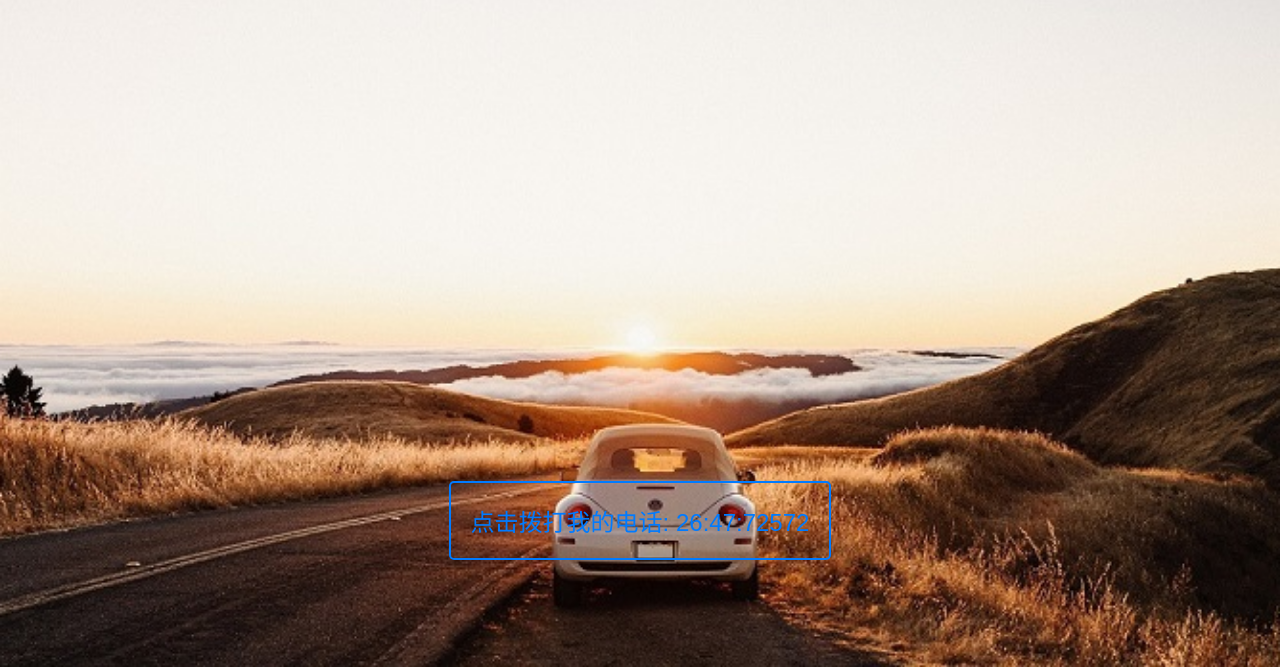
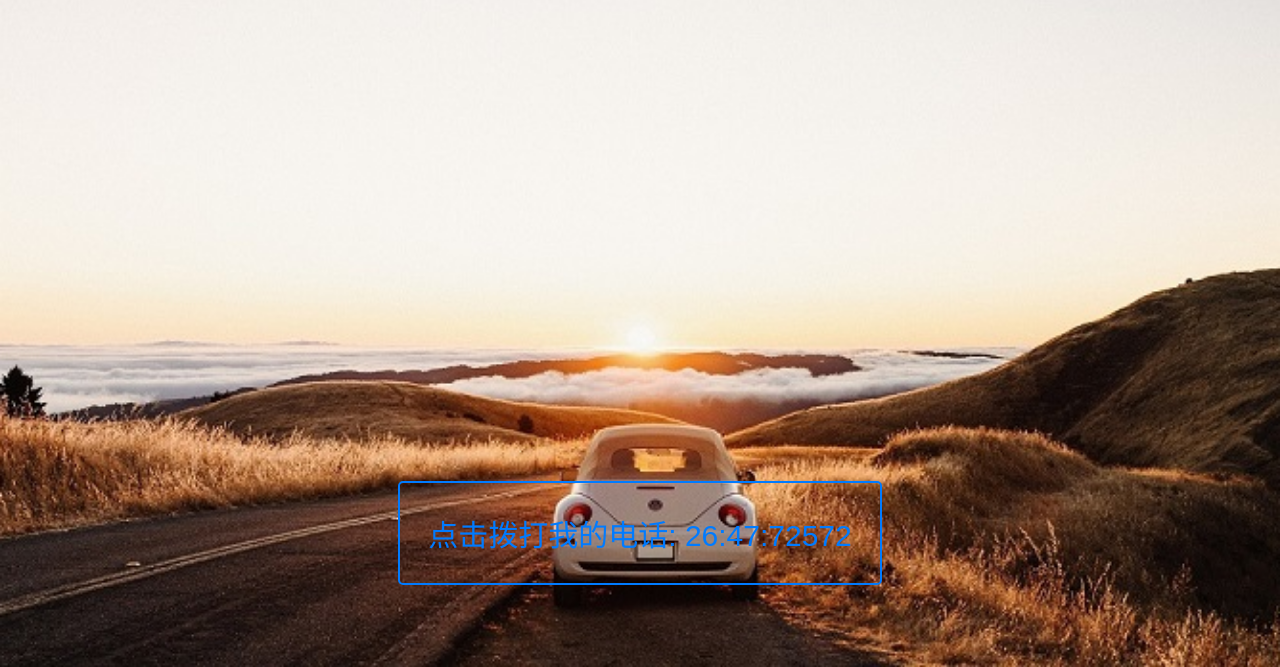
Before and after one commit to zl314/tell_phone, a plain HTML site: page index.html in a window 1280 px wide. Shown: the part 249-916 px from the top of the page. Drawn offline with Linux system fonts and the light colour scheme.

Commit message:
Add files via upload

```diff
--- a/index.html
+++ b/index.html
@@ -18,8 +18,8 @@
       display: inline-block;
       color: #007bff;
       text-decoration: none;
-      font-size: 24px;
-      padding: 20px;
+      font-size: 30px;
+      padding: 28px;
       border: 2px solid #007bff;
       border-radius: 5px;
       transition: all 0.3s ease-out;
```
